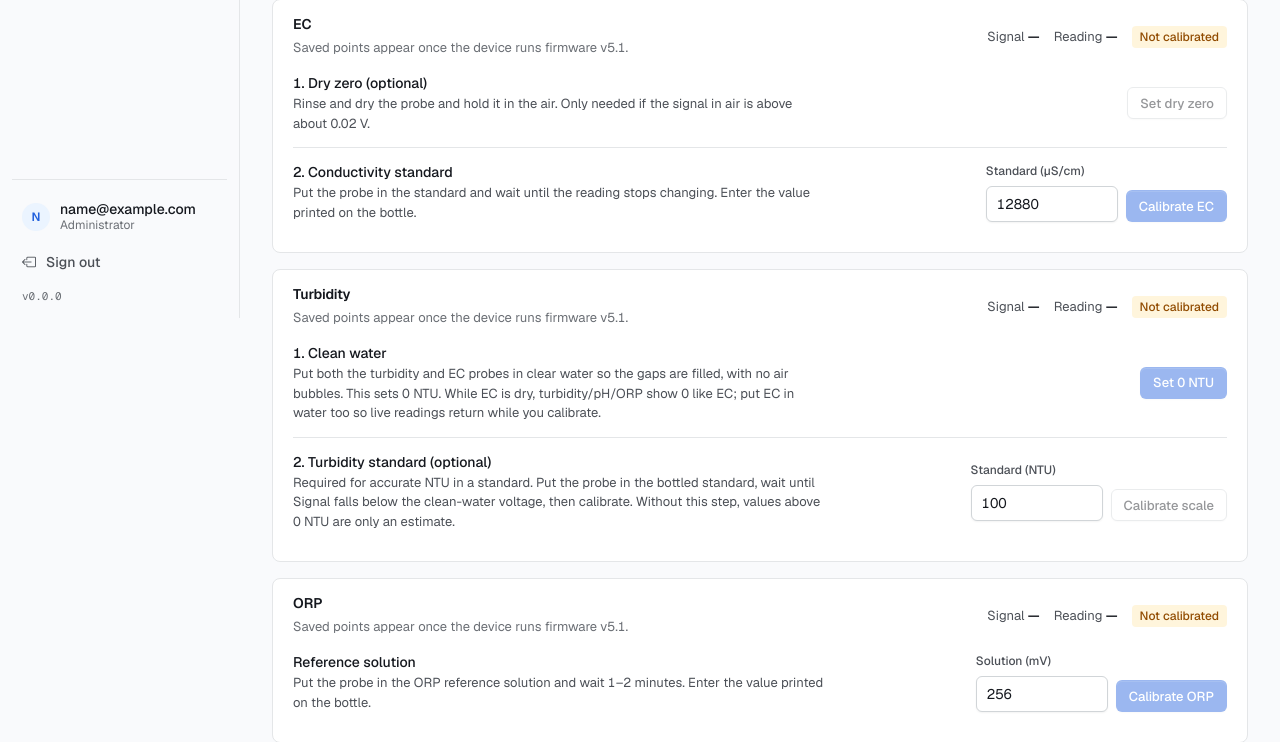
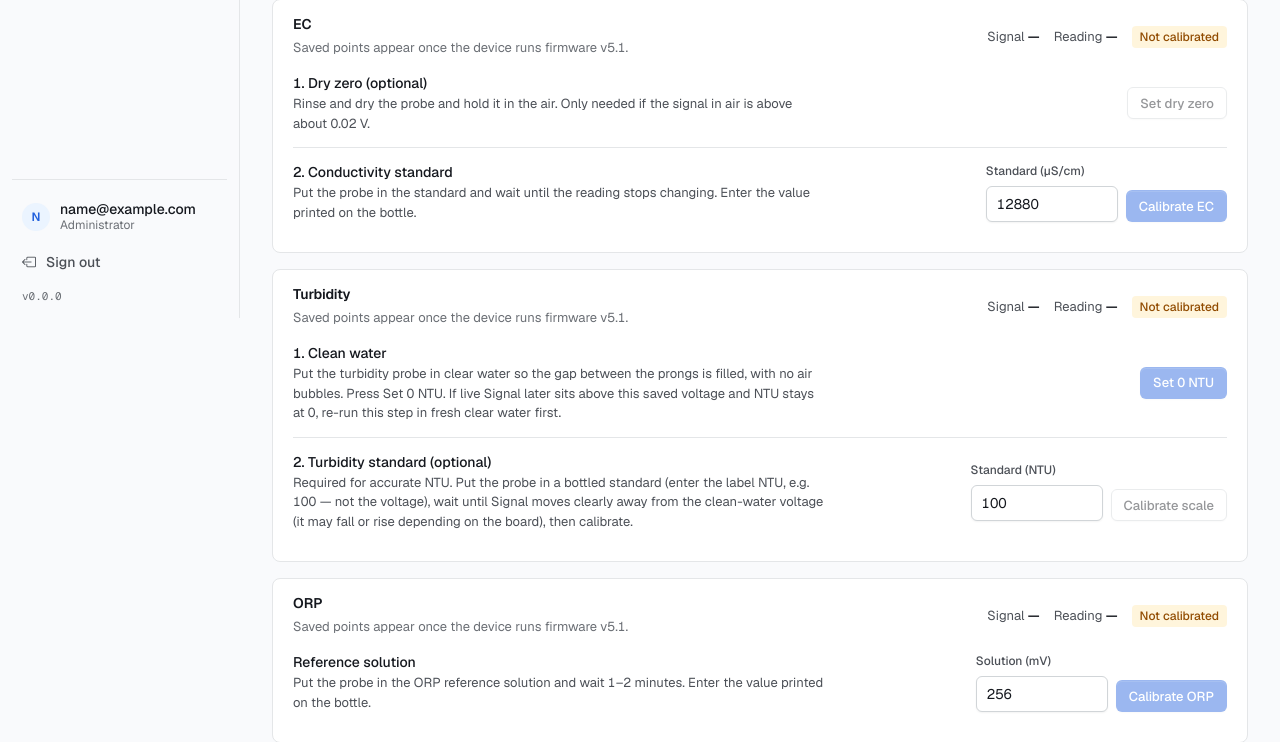
Before and after one commit to KongSkull12/ShellSafe, a Flask app: template app/templates/calibration.html in a window 1280 px wide. Shown: the part 482-1224 px from the top of the page. Run offline with Flask 2, Linux system fonts and the light colour scheme; the visitor is signed in with stand-in values (Sample User, id 1); the template is opened without the code that fills it: most values are stand-ins (such as "Sample title", 1, 10 or a date in 2020); data that the repository does not hold is empty.

Commit message:
Fix turbidity calibration for sensors that rise or fall with NTU.
Scale calibration now accepts either voltage direction, and NTU uses the signed slope so readings are not stuck at 0 when the live signal sits above the saved clean-water voltage.

Co-authored-by: Cursor <cursoragent@cursor.com>

```diff
--- a/app/templates/calibration.html
+++ b/app/templates/calibration.html
@@ -125,14 +125,14 @@
             <div class="cal-step">
                 <div>
                     <p class="cal-step-title">1. Clean water</p>
-                    <p class="cal-step-text">Put both the turbidity and EC probes in clear water so the gaps are filled, with no air bubbles. This sets 0 NTU. While EC is dry, turbidity/pH/ORP show 0 like EC; put EC in water too so live readings return while you calibrate.</p>
+                    <p class="cal-step-text">Put the turbidity probe in clear water so the gap between the prongs is filled, with no air bubbles. Press Set 0 NTU. If live Signal later sits above this saved voltage and NTU stays at 0, re-run this step in fresh clear water first.</p>
                 </div>
                 <div class="cal-step-actions">{{ run_button('TURB0', 'Set 0 NTU') }}</div>
             </div>
             <div class="cal-step">
                 <div>
                     <p class="cal-step-title">2. Turbidity standard (optional)</p>
-                    <p class="cal-step-text">Required for accurate NTU in a standard. Put the probe in the bottled standard, wait until Signal falls below the clean-water voltage, then calibrate. Without this step, values above 0 NTU are only an estimate.</p>
+                    <p class="cal-step-text">Required for accurate NTU. Put the probe in a bottled standard (enter the label NTU, e.g. 100 — not the voltage), wait until Signal moves clearly away from the clean-water voltage (it may fall or rise depending on the board), then calibrate.</p>
                 </div>
                 <div class="cal-step-actions">
                     {{ value_field('calTurbValue', 'Standard', 100, 'NTU', 0.1, 4000) }}
```
Also changed, not shown: 1 other file.
